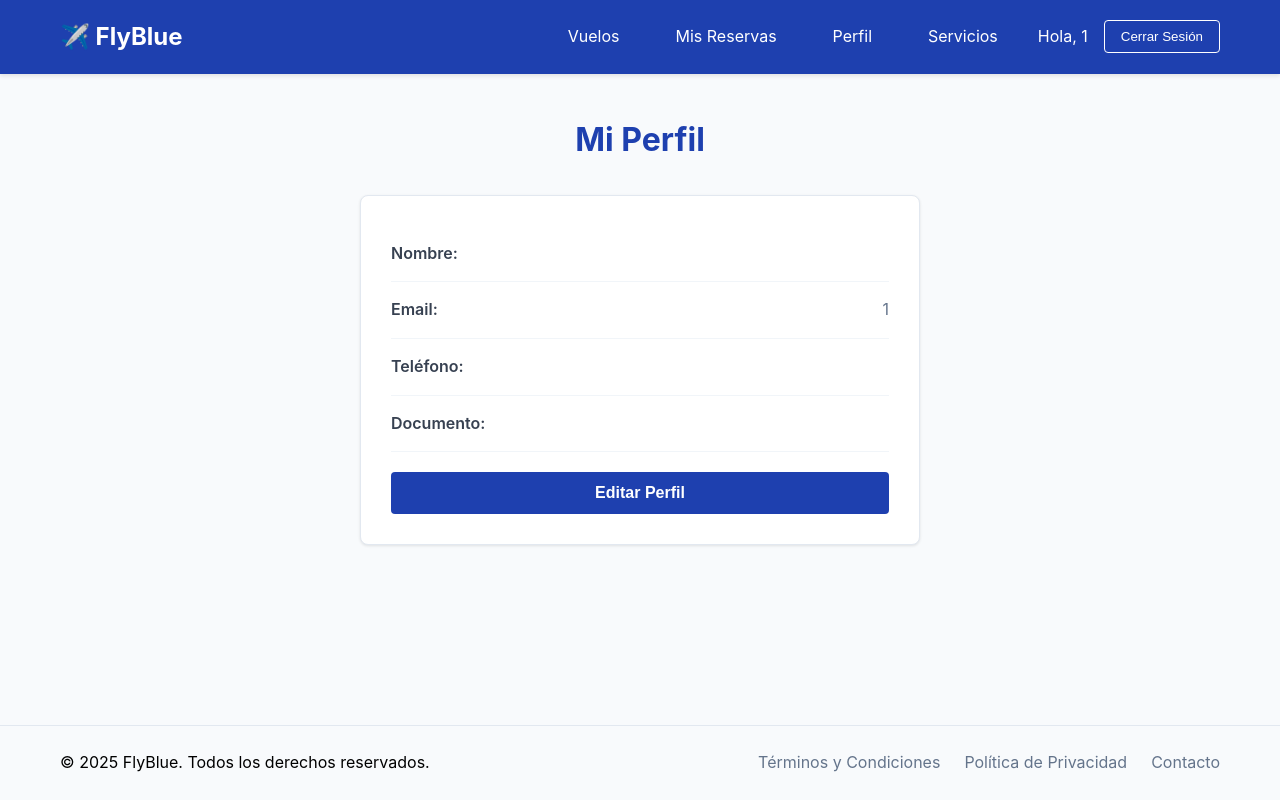
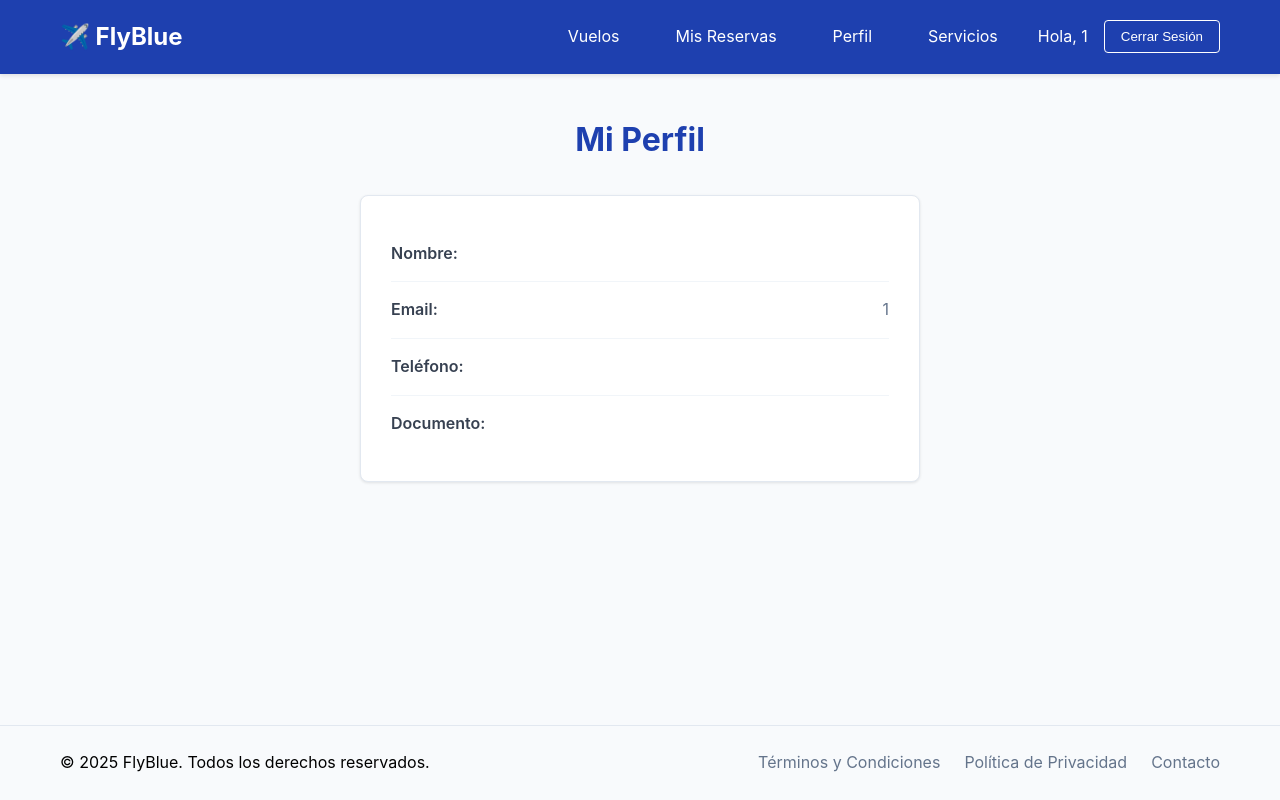
Before and after one commit to FlyBlue-DevOps/FlyBlue-Frontend, a React (Create React App) app in the folder flyblue/: page /profile in a window 1280 px wide. Built offline with nearby package versions, Linux system fonts and the light colour scheme; sample sign-in values are in the browser's storage.

Commit message:
updated profile

```diff
--- a/flyblue/src/pages/profile/Profile.js
+++ b/flyblue/src/pages/profile/Profile.js
@@ -70,12 +70,6 @@ const Profile = () => {
                             <label>Documento:</label>
                             <span>{user?.documentNumber}</span>
                         </div>
-                        <button
-                            onClick={() => setIsEditing(true)}
-                            className="edit-btn"
-                        >
-                            Editar Perfil
-                        </button>
                     </div>
                 ) : (
                     <form onSubmit={handleSubmit} className="profile-form">
```
